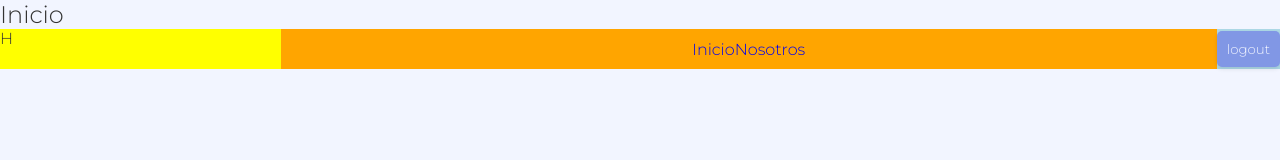
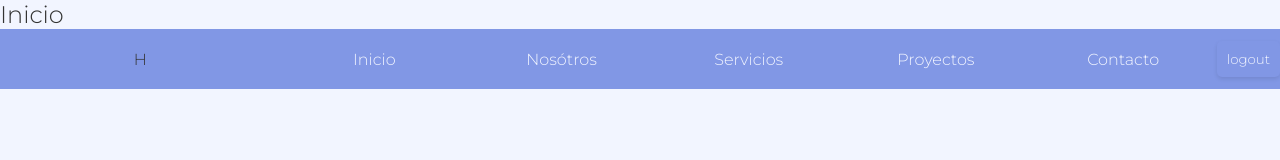
Before and after one commit to hersac/landing-page, a plain HTML site: page cliente/index.html in a window 1280 px wide. Drawn offline with Linux system fonts and the light colour scheme.

Commit message:
Agrega opciones al Navbar, agrega estilos iniciales al Navbar

```diff
--- a/cliente/components/Navbar/Navbar.component.css
+++ b/cliente/components/Navbar/Navbar.component.css
@@ -1,24 +1,24 @@
 #navbar {
-  background-color: lightblue;
-
+  background-color: var(--primary-color);
   display: flex;
   justify-content: space-around;
   align-items: center;
-  height: 40px;
+  height: 60px;
 }
 
 .navbar__logo {
   width: 30%;
   height: 100%;
-  background-color: yellow;
+  display: flex;
+  justify-content: center;
+  align-items: center;
 }
 
 .navbar__lista {
-  background-color: orange;
   width: 100%;
   height: 100%;
   display: flex;
-  justify-content: center;
+  justify-content: space-around;
   align-items: center;
   list-style: none;
 }
@@ -27,8 +27,41 @@
   display: flex;
   justify-content: center;
   align-items: center;
+  width: 100%;
+  height: 100%;
 }
 
 .navbar__lista__opcion__link {
+  display: flex;
+  justify-content: center;
+  align-items: center;
   text-decoration: none;
+  color: var(--text-color-secundary);
 }
+
+.navbar__lista__opcion__link:hover {
+  width: 100%;
+  height: 100%;
+  background-color: var(--bg-color);
+  color: var(--primary-color);
+  transition: ease-in-out 0.3s;
+  animation: moveBg 5s infinite linear;
+}
+
+.navbar__lista__opcion__link:active {
+  background-color: var(--primary-color);
+  color: var(--text-color-secundary);
+  filter: brightness(1.3);
+}
+
+@keyframes moveBg {
+  0% {
+    background-position: 0% 50%;
+  }
+  50% {
+    background-position: 100% 50%;
+  }
+  100% {
+    background-position: 0% 50%;
+  }
+}
--- a/cliente/components/Navbar/Navbar.component.html
+++ b/cliente/components/Navbar/Navbar.component.html
@@ -9,6 +9,21 @@
         nosotrosTitle
       }}</a>
     </li>
+    <li class="navbar__lista__opcion">
+      <a href="/servicios" class="navbar__lista__opcion__link">{{
+        serviciosTitle
+      }}</a>
+    </li>
+    <li class="navbar__lista__opcion">
+      <a href="/proyectos" class="navbar__lista__opcion__link">{{
+        proyectosTitle
+      }}</a>
+    </li>
+    <li class="navbar__lista__opcion">
+      <a href="/contacto" class="navbar__lista__opcion__link">{{
+        contactoTitle
+      }}</a>
+    </li>
   </ul>
 
   <div>
--- a/cliente/js/main.js
+++ b/cliente/js/main.js
@@ -8,7 +8,10 @@ title.textContent = "Landing page";
 // componente Navbar
 const navbar = new Navbar({
   inicioTitle: "Inicio",
-  nosotrosTitle: "Nosotros",
+  nosotrosTitle: "Nosótros",
+  serviciosTitle: "Servicios",
+  proyectosTitle: "Proyectos",
+  contactoTitle: "Contacto",
 });
 
 navbar.on("navbar-click", (event) => {
```
